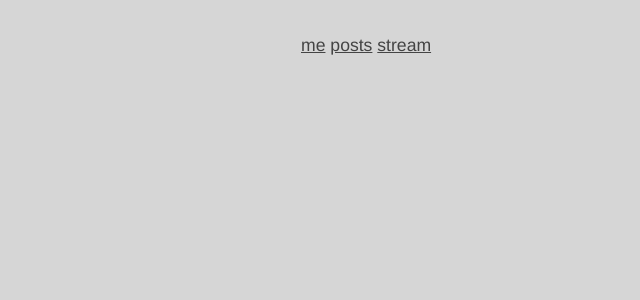
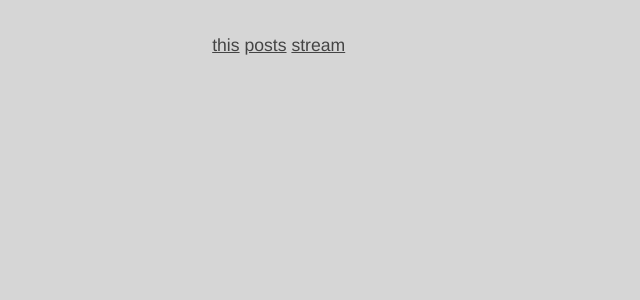
Before and after one commit to cdosborn/blog, a Jekyll site: the page built from index.md, in a window 1280 px wide. Shown: the top 300 px of the page, without its empty margins (207-847 px from the left). Built offline with Jekyll 4.4.1, drawn with Linux system fonts in a browser that asks for light colours; Markdown is read by kramdown in place of the engine named in the settings.

```diff
--- a/_includes/header.html
+++ b/_includes/header.html
@@ -10,7 +10,7 @@
 <body>
 <div id="container">
 <div id="nav">
-<a href="/about/index.html">me</a>
+<a href="/about/index.html">this</a>
 <a href="/index.html">posts</a>
 <a href="/stream/index.html">stream</a>
 </div>
--- a/css/simple.css
+++ b/css/simple.css
@@ -135,11 +135,27 @@ ul {
     font-size:1em;
 }
 
+ol {
+    font-weight:300;
+    font-size:80%;
+
+}
+
+sup a {
+    font-size:80%;
+}
+
+sup {
+    padding-left:.3em;
+    padding-right:.3em;
+}
+
 li:hover a, a:hover  {
     color:black;
 }
 
-li a: {
+li {
+
     color:#444;
 }
 
@@ -210,8 +226,8 @@ pre[title]:after {
 
 #container {
     padding:2em;
-    margin:auto;
-    max-width: 30em;
+    margin-left:30%;
+    margin-right:30%;
 }
 
 #start, #post {
@@ -221,10 +237,6 @@ pre[title]:after {
     -moz-animation: fadein 2s; /* Firefox */
     -webkit-animation: fadein 2s; /* Safari and Chrome */
     -o-animation: fadein 2s; /* Opera */
-}
-
-#start {
-    max-width:15em;
 }
 
 @keyframes fadein {
@@ -263,11 +275,6 @@ pre[title]:after {
     }
 }
 
-#nav {
-    margin:auto;
-    max-width: 15em;
-}
-
 #list * {
     text-decoration:none;
 }
```
Also changed, not shown: about.md (+15 -3 lines).
